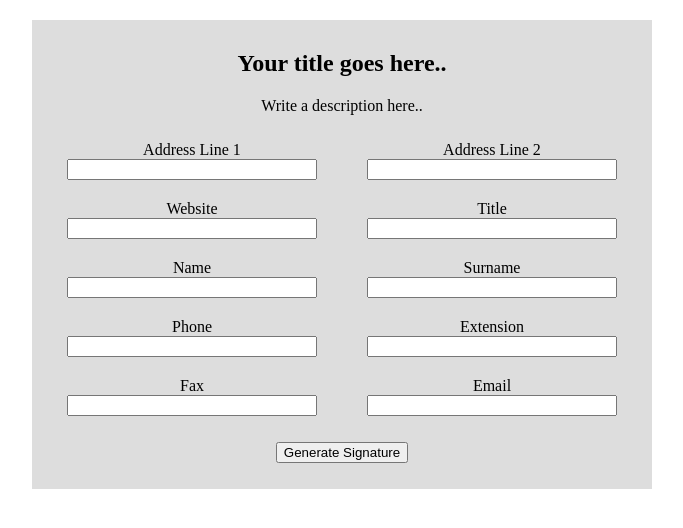
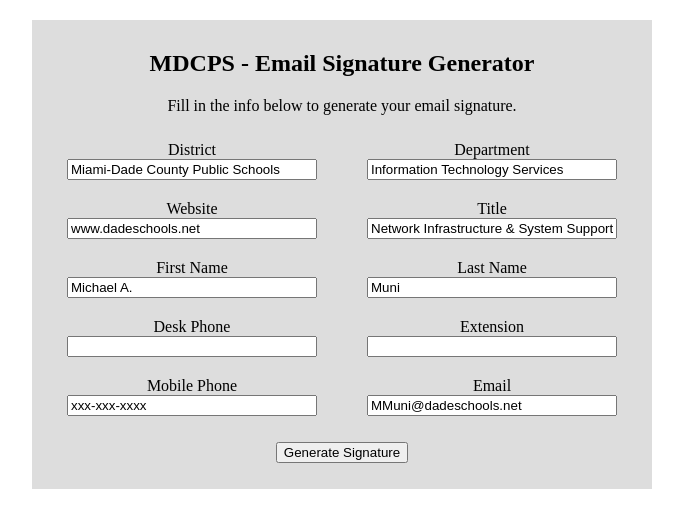
Before and after one commit to MikesTooLz/php-image-signature-generator, a PHP site: page / in a window 1280 px wide. Shown: the top 528 px of the page, without its empty margins (298-981 px from the left). Run offline with PHP 8.4, Linux system fonts and the light colour scheme; some libraries are stand-ins or nearby versions.

Commit message:
Updated for MDCPS

```diff
--- a/index.php
+++ b/index.php
@@ -16,20 +16,20 @@
 
 			$("#submit").click(function() {
 
-				var address1 = $("#address1").val();
-				var address2 = $("#address2").val();
-				var web = $("#web").val();
-				var title = $("#title").val();
-				var name = $("#name").val();
-				var surname = $("#surname").val();
-				var phone = $("#phone").val();
-				var extension = $("#extension").val();
-				var fax = $("#fax").val();
-				var email = $("#email").val();
+				var address1 = encodeURIComponent($("#address1").val());
+				var address2 = encodeURIComponent($("#address2").val());
+				var web = encodeURIComponent($("#web").val());
+				var title = encodeURIComponent($("#title").val());
+				var name = encodeURIComponent($("#name").val());
+				var surname = encodeURIComponent($("#surname").val());
+				var phone = encodeURIComponent($("#phone").val());
+				var extension = encodeURIComponent($("#extension").val());
+				var desk = encodeURIComponent($("#desk").val());
+				var email = encodeURIComponent($("#email").val());
 
-				var dataString = 'address1=' + address1 + '&address2=' + address2 + '&web=' + web + '&title=' + title + '&name=' + name + '&surname=' + surname + '&phone=' + phone + '&extension=' + extension + '&fax=' + fax + '&email=' + email + '&submit=submit';
+				var dataString = 'address1=' + address1 + '&address2=' + address2 + '&web=' + web + '&title=' + title + '&name=' + name + '&surname=' + surname + '&phone=' + phone + '&extension=' + extension + '&desk=' + desk + '&email=' + email + '&submit=submit';
 
-				if(address1=='' || address2=='' || web=='' || title=='' || name=='' || surname=='' || phone=='' || extension=='' || fax=='' || email=='') {
+				if(address1=='' || address2=='' || web=='' || title=='' || name=='' || surname=='' || email=='') {
 
 					$('.success').fadeOut(200).hide();
 					$('.error').fadeOut(200).show();
@@ -65,59 +65,59 @@
 
 				<div class="info">
 
-					<h2>Your title goes here..</h2>
-					<span>Write a description here..</span>
+					<h2>MDCPS - Email Signature Generator</h2>
+					<span>Fill in the info below to generate your email signature.</span>
 
 				</div>
 
 				<ul>
 
 					<li>
-						<label>Address Line 1</label>
+						<label>District</label>
 						<div>
-							<input id="address1" name="address1" type="text" value="" tabindex="1" />
+							<input id="address1" name="address1" type="text" value="Miami-Dade County Public Schools" tabindex="1" />
 						</div>
 					</li>
 
 					<li>
-						<label>Address Line 2</label>
+						<label>Department</label>
 						<div>
-							<input id="address2" name="address2" type="text" value="" tabindex="2" />
+							<input id="address2" name="address2" type="text" value="Information Technology Services" tabindex="2" />
 						</div>
 					</li>
 
 					<li>
 						<label>Website</label>
 						<div>
-							<input id="web" name="web" type="text" value="" tabindex="3" />
+							<input id="web" name="web" type="text" value="www.dadeschools.net" tabindex="3" />
 						</div>
 					</li>
 
 					<li>
 						<label>Title</label>
 						<div>
-							<input id="title" name="title" type="text" value="" tabindex="4" />
+							<input id="title" name="title" type="text" value="Network Infrastructure & System Support" tabindex="4" />
 						</div>
 					</li>
 
 					<li>
-						<label>Name</label>
+						<label>First Name</label>
 						<div>
-							<input id="name" name="name" type="text" value="" tabindex="5" />
+							<input id="name" name="name" type="text" value="Michael A." tabindex="5" />
 						</div>
 					</li>
 
 					<li>
-						<label>Surname</label>
+						<label>Last Name</label>
 						<div>
-							<input id="surname" name="surname" type="text" value="" tabindex="6" />
+							<input id="surname" name="surname" type="text" value="Muni" tabindex="6" />
 						</div>
 					</li>
 
 					<li>
-						<label>Phone</label>
+						<label>Desk Phone</label>
 						<div>
-							<input id="phone" name="phone" type="text" value="" tabindex="7" />
+							<input id="desk" name="desk" type="text" value="" tabindex="9" />
 						</div>
 					</li>
 
@@ -129,16 +129,15 @@
 					</li>
 
 					<li>
-						<label>Fax</label>
+						<label>Mobile Phone</label>
 						<div>
-							<input id="fax" name="fax" type="text" value="" tabindex="9" />
+							<input id="phone" name="phone" type="text" value="xxx-xxx-xxxx" tabindex="7" />
 						</div>
 					</li>
-
 					<li>
 						<label>Email</label>
 						<div>
-							<input id="email" name="email" type="text" value="" tabindex="10" />
+							<input id="email" name="email" type="text" value="MMuni@dadeschools.net" tabindex="10" />
 						</div>
 					</li>
 
```
